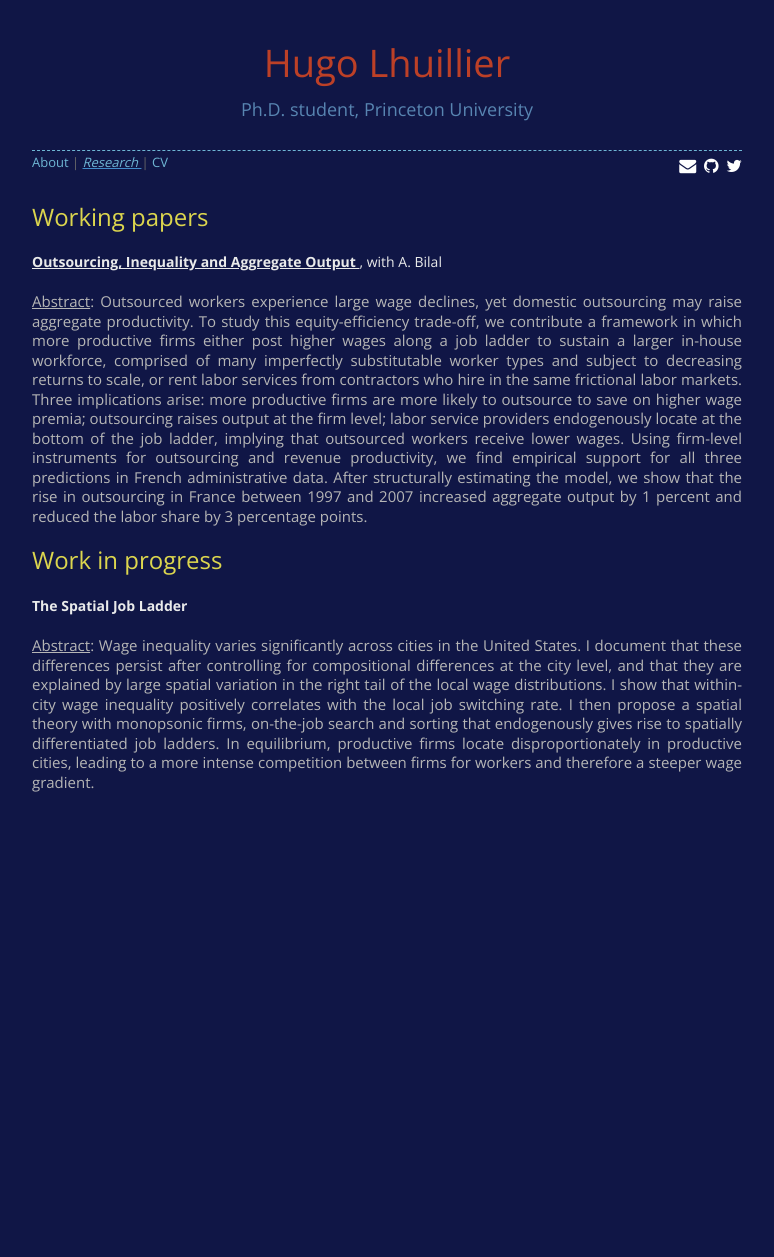
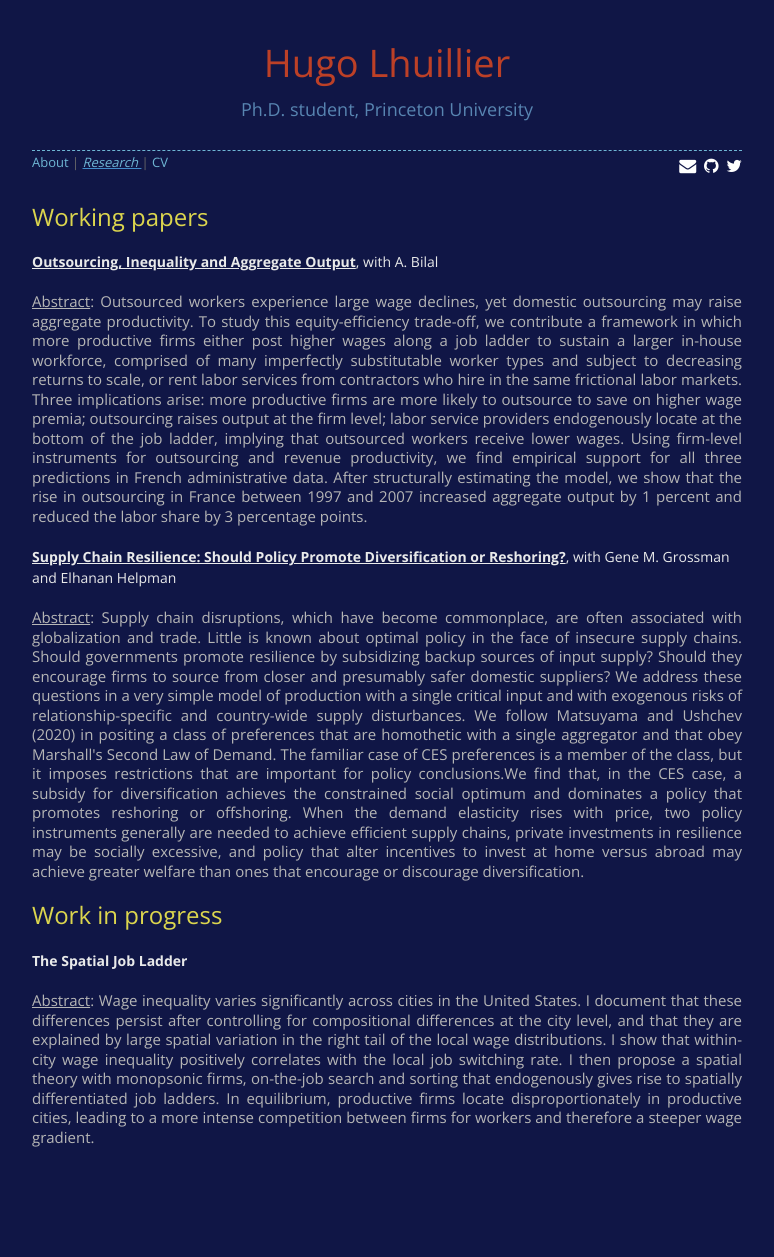
Before and after one commit to HugoLhuillier/hugolhuillier.github.io, a Jekyll site: the page built from research.html, in a window 1280 px wide. Shown: the whole page, without its empty margins (253-1027 px from the left). Built offline with Jekyll 4.4.1, drawn with Linux system fonts in a browser that asks for light colours; nearby versions of some CDN libraries; comment, search, counter and statistics services are not loaded; before the commit the page ends 902 px from its top, so only the background shows below that.

Commit message:
:tada: add paper with gene and elhanan to research page

```diff
--- a/research.html
+++ b/research.html
@@ -5,9 +5,13 @@ layout: default
 
 <h2>Working papers</h2>
 
-<b> <a href="./files/papers/bilal2020outsourcing.pdf" target="blank"> <span class="char2"> Outsourcing, Inequality and Aggregate Output </span> </a> </b>, with A. Bilal</p>
+<b> <a href="./files/papers/bilal2020outsourcing.pdf" target="blank"> <span class="char2"> Outsourcing, Inequality and Aggregate Output</span></a></b>, with A. Bilal</p>
 
 <h6><u>Abstract</u>: Outsourced workers experience large wage declines, yet domestic outsourcing may raise aggregate productivity. To study this equity-efficiency trade-off, we contribute a framework in which more productive firms either post higher wages along a job ladder to sustain a larger in-house workforce, comprised of many imperfectly substitutable worker types and subject to decreasing returns to scale, or rent labor services from contractors who hire in the same frictional labor markets. Three implications arise: more productive firms are more likely to outsource to save on higher wage premia; outsourcing raises output at the firm level; labor service providers endogenously locate at the bottom of the job ladder, implying that outsourced workers receive lower wages. Using firm-level instruments for outsourcing and revenue productivity, we find empirical support for all three predictions in French administrative data. After structurally estimating the model, we show that the rise in outsourcing in France between 1997 and 2007 increased aggregate output by 1 percent and reduced the labor share by 3 percentage points. </h6>
+
+<b> <a href="./files/papers/grossman2021supply.pdf" target="blank"> <span class="char2"> Supply Chain Resilience: Should Policy Promote Diversification or Reshoring?</span></a></b>, with Gene M. Grossman and Elhanan Helpman</p>
+
+<h6><u>Abstract</u>: Supply chain disruptions, which have become commonplace, are often associated with globalization and trade. Little is known about optimal policy in the face of insecure supply chains. Should governments promote resilience by subsidizing backup sources of input supply? Should they encourage firms to source from closer and presumably safer domestic suppliers? We address these questions in a very simple model of production with a single critical input and with exogenous risks of relationship-specific and country-wide supply disturbances. We follow Matsuyama and Ushchev (2020) in positing a class of preferences that are homothetic with a single aggregator and that obey Marshall's Second Law of Demand. The familiar case of CES preferences is a member of the class, but it imposes restrictions that are important for policy conclusions.We find that, in the CES case, a subsidy for diversification achieves the constrained social optimum and dominates a policy that promotes reshoring or offshoring. When the demand elasticity rises with price, two policy instruments generally are needed to achieve efficient supply chains, private investments in resilience may be socially excessive, and policy that alter incentives to invest at home versus abroad may achieve greater welfare than ones that encourage or discourage diversification. </h6>
 
 <h2>Work in progress</h2>
 
```
